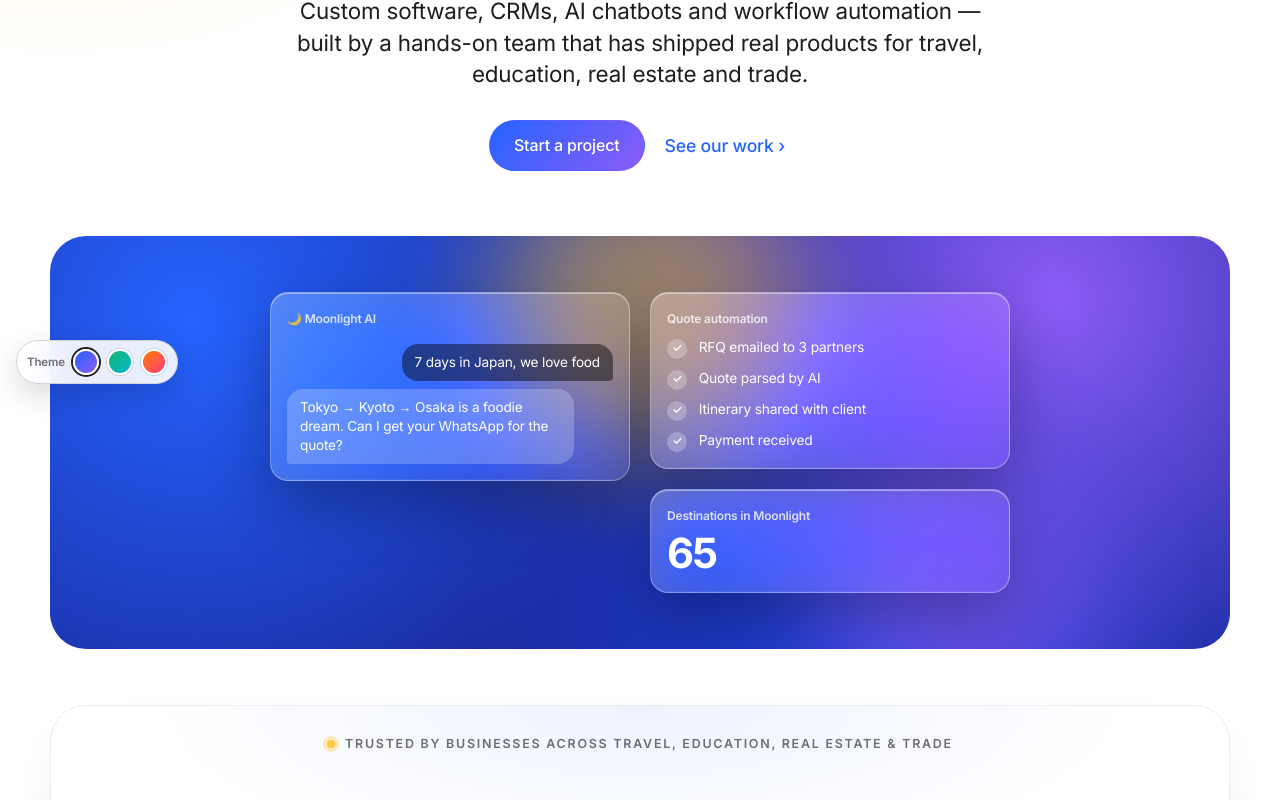
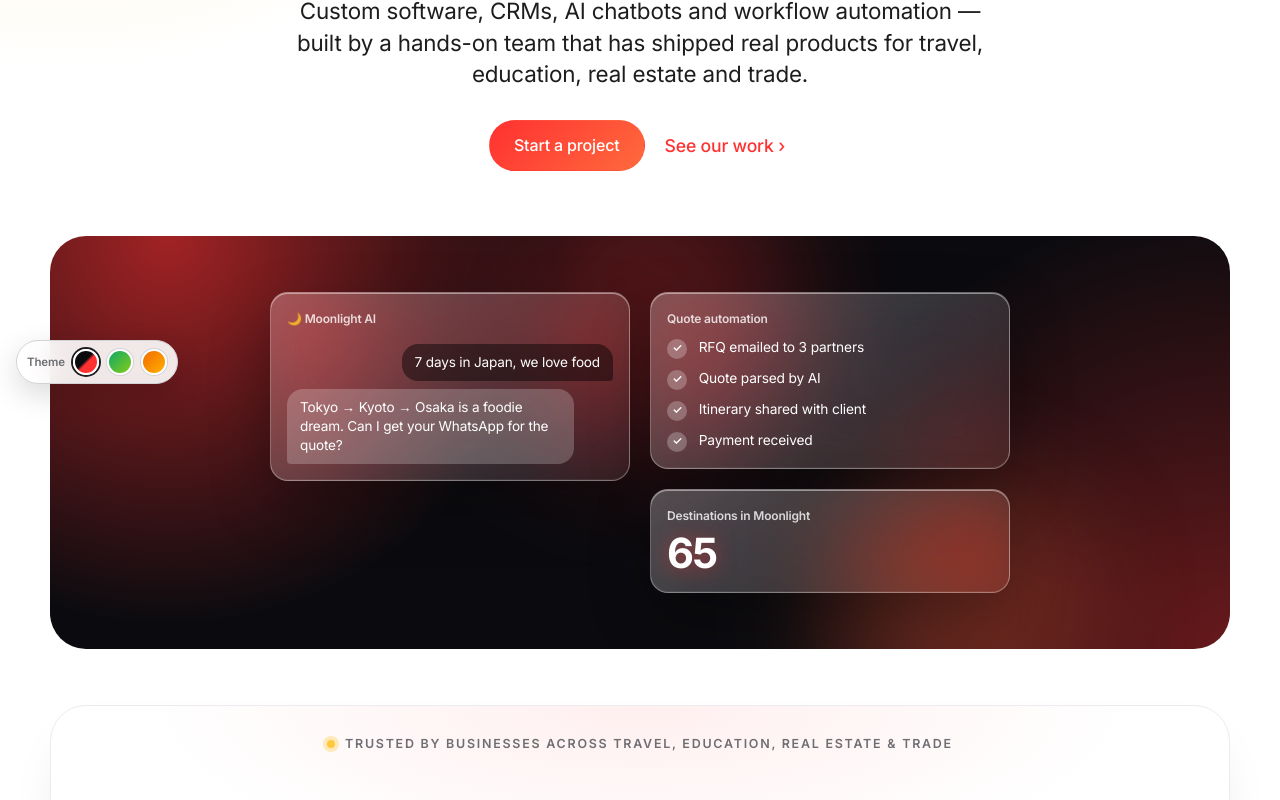
Before and after one commit to kaushik-work/the-giant-company, a Next.js app: page / in a window 1280 px wide. Shown: the part 400-1200 px from the top of the page. Built offline with nearby package versions, Linux system fonts and the light colour scheme; no server answers.

Commit message:
Default to black panels with red highlights; drop blue/purple themes

```diff
--- a/app/globals.css
+++ b/app/globals.css
@@ -1,7 +1,7 @@
 /* ===== Theme tokens (switch with data-theme on <html>) ===== */
-:root, [data-theme="sky"] { --accent: #2563ff; --accent-rgb: 37,99,255; --accent-2: #8b5cf6; --accent-light: #5b8cff; --accent-deep: #1c3fd6; --accent-hover: #1a4fe0; --accent-soft: #b9ccff; --accent-tint: #eef3ff; --dark: #1a2a9e; --sun: #ffc83d; --sun-rgb: 255,200,61; }
-[data-theme="mint"] { --accent: #12b76a; --accent-rgb: 18,183,106; --accent-2: #06b6d4; --accent-light: #34d399; --accent-deep: #067a46; --accent-hover: #0e9f5c; --accent-soft: #a7f0cd; --accent-tint: #ecfdf5; --dark: #08704a; --sun: #ffe45c; --sun-rgb: 255,228,92; }
-[data-theme="sunny"] { --accent: #ff7a00; --accent-rgb: 255,122,0; --accent-2: #ff3d81; --accent-light: #ffa24d; --accent-deep: #c24e00; --accent-hover: #e66d00; --accent-soft: #ffd2a8; --accent-tint: #fff4e8; --dark: #6b1fa3; --sun: #ffd23f; --sun-rgb: 255,210,63; }
+[data-theme="noir"], :root { --accent: #ff3131; --accent-rgb: 255,49,49; --accent-2: #ff6a3d; --accent-light: #ff5a5a; --accent-deep: #8a0000; --accent-hover: #e82424; --accent-soft: #ffb3b3; --accent-tint: #fff1f1; --dark: #0b0b0f; --sun: #ffc83d; --sun-rgb: 255,200,61; }
+[data-theme="mint"] { --accent: #0fa968; --accent-rgb: 15,169,104; --accent-2: #84cc16; --accent-light: #34d399; --accent-deep: #067a46; --accent-hover: #0b9459; --accent-soft: #b5f2d3; --accent-tint: #ecfdf5; --dark: #0a8f55; --sun: #ffe45c; --sun-rgb: 255,228,92; }
+[data-theme="sunny"] { --accent: #f26b00; --accent-rgb: 242,107,0; --accent-2: #ffb000; --accent-light: #ffa24d; --accent-deep: #c24e00; --accent-hover: #d95f00; --accent-soft: #ffd9b3; --accent-tint: #fff4e8; --dark: #e8590c; --sun: #ffd23f; --sun-rgb: 255,210,63; }
 :root {
   --bg: #ffffff;
   --bg-alt: #f6f5f3;
@@ -601,7 +601,7 @@ a.tile { color: inherit; }
 em { background: linear-gradient(90deg, var(--accent), var(--accent-2)); -webkit-background-clip: text; background-clip: text; color: transparent; padding-right: .06em; }
 .moon-panel em, .section.dark .moon-panel em { background: linear-gradient(90deg, #fff, var(--accent-soft)); -webkit-background-clip: text; background-clip: text; color: transparent; }
 .hero { background: radial-gradient(ellipse 60% 50% at 85% 0%, rgba(var(--accent-rgb), .12), transparent 70%), radial-gradient(ellipse 50% 45% at 5% 10%, rgba(var(--sun-rgb), .22), transparent 70%), #fff; }
-.hero-tile::before { background: var(--sun) !important; }
+.hero-tile::before { background: var(--accent) !important; }
 .hero-tile::after { background: var(--accent-2) !important; }
 .dot { background: var(--sun); box-shadow: 0 0 0 4px rgba(var(--sun-rgb), .35); }
 .btn-red { background: linear-gradient(135deg, var(--accent), var(--accent-2)); border-color: transparent; }
@@ -611,7 +611,7 @@ em { background: linear-gradient(90deg, var(--accent), var(--accent-2)); -webkit
 .checklist li::before { background: rgba(var(--accent-rgb), .12); }
 .eyebrow { color: var(--accent); }
 .tile::before, .card::before { background: radial-gradient(circle, rgba(var(--sun-rgb), .35), transparent 68%); }
-.pcard-media { background: radial-gradient(circle at 50% 120%, rgba(var(--accent-rgb), .12), transparent 60%), linear-gradient(#fff, #fafbff); }
+.pcard-media { background: radial-gradient(circle at 50% 120%, rgba(var(--accent-rgb), .12), transparent 60%), linear-gradient(#fff, #fafaf7); }
 .stat-cards .hot { background: linear-gradient(135deg, var(--accent), var(--accent-2)); }
 
 /* ================= Theme switcher ================= */
@@ -619,3 +619,18 @@ em { background: linear-gradient(90deg, var(--accent), var(--accent-2)); -webkit
 .theme-switch button { width: 26px; height: 26px; border-radius: 50%; border: 2px solid #fff; box-shadow: 0 0 0 1px var(--border); cursor: pointer; }
 .theme-switch button[aria-pressed="true"] { box-shadow: 0 0 0 2px var(--text); }
 @media (max-width: 760px) { .theme-switch { bottom: 82px; } }
+
+/* ===== Black & red theme: black panels with red highlights ===== */
+[data-theme="noir"] .hero-tile,
+[data-theme="noir"] .moon-panel,
+[data-theme="noir"] .glass-stats,
+[data-theme="noir"] .tile-dark,
+[data-theme="noir"] .pcard-dark .pcard-media,
+[data-theme="noir"] .project-banner-dark {
+  background:
+    radial-gradient(circle at 10% 0%, rgba(255,49,49,.62) 0, transparent 34%),
+    radial-gradient(circle at 100% 100%, rgba(255,49,49,.38) 0, transparent 36%),
+    #0b0b0f !important;
+}
+[data-theme="noir"] .hero-tile::before, [data-theme="noir"] .hero-tile::after { opacity: .28; }
+[data-theme="noir"] .glass-stats .hot, [data-theme="noir"] .stat-cards .hot { background: linear-gradient(135deg, #ff3131, #ff6a3d); }
--- a/app/icon.tsx
+++ b/app/icon.tsx
@@ -6,7 +6,7 @@ export const contentType = "image/png";
 export default function Icon() {
   return new ImageResponse(
     (
-      <div style={{ width: "100%", height: "100%", background: "#2563ff", color: "#fff", display: "flex", alignItems: "center", justifyContent: "center", fontSize: 42, fontWeight: 900, borderRadius: 14 }}>
+      <div style={{ width: "100%", height: "100%", background: "#ff3131", color: "#fff", display: "flex", alignItems: "center", justifyContent: "center", fontSize: 42, fontWeight: 900, borderRadius: 14 }}>
         G
       </div>
     ),
--- a/app/layout.tsx
+++ b/app/layout.tsx
@@ -71,7 +71,7 @@ const schema = {
 
 export default function RootLayout({ children }: { children: React.ReactNode }) {
   return (
-    <html lang="en-IN" className={`${inter.variable} ${serif.variable}`} data-theme="sky" suppressHydrationWarning>
+    <html lang="en-IN" className={`${inter.variable} ${serif.variable}`} data-theme="noir" suppressHydrationWarning>
       <head>
         <script
           dangerouslySetInnerHTML={{
--- a/app/opengraph-image.tsx
+++ b/app/opengraph-image.tsx
@@ -9,7 +9,7 @@ export default function OG() {
     (
       <div style={{ width: "100%", height: "100%", background: "#fff", display: "flex", flexDirection: "column", justifyContent: "center", padding: 80, fontFamily: "sans-serif" }}>
         <div style={{ display: "flex", fontSize: 40, fontWeight: 900, letterSpacing: -1 }}>
-          <span>THE&nbsp;</span><span style={{ color: "#2563ff" }}>GAINT</span><span>&nbsp;COMPANY</span>
+          <span>THE&nbsp;</span><span style={{ color: "#ff3131" }}>GAINT</span><span>&nbsp;COMPANY</span>
         </div>
         <div style={{ fontSize: 84, fontWeight: 800, lineHeight: 1.05, marginTop: 40, letterSpacing: -3 }}>
           Software that automates your business.
--- a/components/ThemeSwitcher.tsx
+++ b/components/ThemeSwitcher.tsx
@@ -3,15 +3,15 @@
 import { useEffect, useState } from "react";
 
 const themes = [
-  { id: "sky", label: "Sky", color: "linear-gradient(135deg,#2563ff,#8b5cf6)" },
-  { id: "mint", label: "Mint", color: "linear-gradient(135deg,#12b76a,#06b6d4)" },
-  { id: "sunny", label: "Sunny", color: "linear-gradient(135deg,#ff7a00,#ff3d81)" },
+  { id: "noir", label: "Black & red", color: "linear-gradient(135deg,#0b0b0f 45%,#ff3131 55%)" },
+  { id: "mint", label: "Mint", color: "linear-gradient(135deg,#0fa968,#84cc16)" },
+  { id: "sunny", label: "Sunny", color: "linear-gradient(135deg,#f26b00,#ffb000)" },
 ];
 
 // Temporary picker for choosing the final palette. Remove once a theme is chosen.
 export default function ThemeSwitcher() {
-  const [theme, setTheme] = useState("sky");
-  useEffect(() => setTheme(document.documentElement.dataset.theme || "sky"), []);
+  const [theme, setTheme] = useState("noir");
+  useEffect(() => setTheme(document.documentElement.dataset.theme || "noir"), []);
   const pick = (id: string) => {
     setTheme(id);
     document.documentElement.dataset.theme = id;
```
